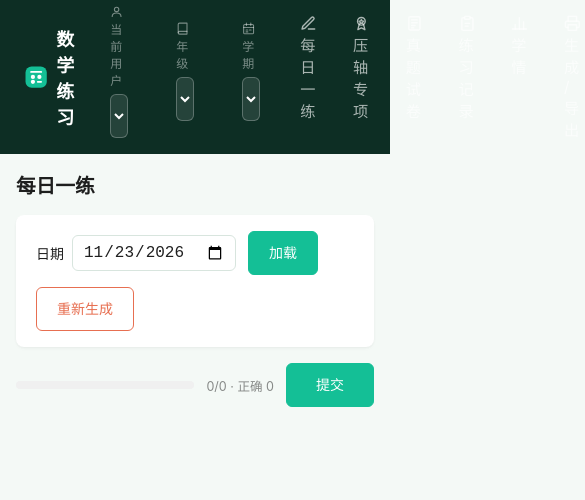
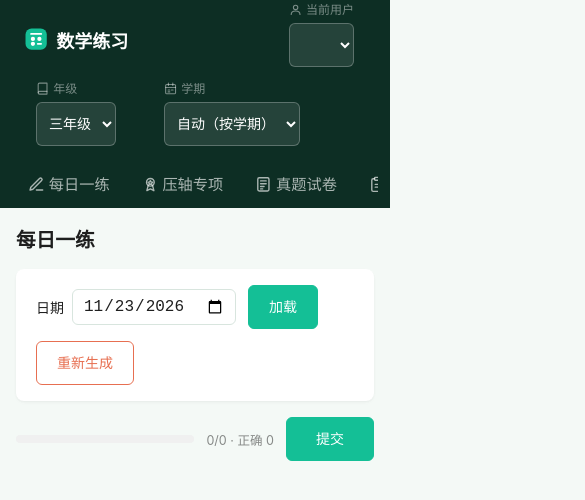
Before and after one commit to yejian-abe/mathpractice, a plain HTML site: page static/index.html in a window 390 px wide. Shown: the top 500 px of the page, 585 px wide, since content can reach past the window. Drawn offline with Linux system fonts and the light colour scheme; no server answers.

Commit message:
修复安卓竖屏顶栏 title 截断、页签无法滑动
- ≤1024px 顶栏改两行：logo 独占一行不再被截断
- 页签行 overflow-x:auto 横向滑动（触控滚动，隐藏滚动条）
- 页签不压缩不折行（flex:0 0 auto + nowrap），溢出靠滑动

```diff
--- a/static/css/style.css
+++ b/static/css/style.css
@@ -448,15 +448,29 @@ select:focus, input:focus {
     position: static;
     width: 100%;
     flex-direction: row;
+    flex-wrap: wrap;       /* 手机竖屏放不下单行：logo 独占一行，页签另起一行 */
     align-items: center;
     padding: 0 12px;
   }
 
-  .logo { padding: 12px 12px; font-size: 18px; }
+  .logo { padding: 12px 12px; font-size: 18px; flex: 1 1 auto; }
 
-  .sidebar nav { display: flex; flex: 1; }
+  .sidebar nav {
+    display: flex;
+    flex: 1 1 100%;        /* 占满整行强制换行 */
+    overflow-x: auto;      /* 窄屏页签横向滑动 */
+    -webkit-overflow-scrolling: touch;
+    scrollbar-width: none; /* 隐藏滚动条（滑动即可，视觉更干净） */
+  }
 
-  .nav-item { padding: 14px 16px; border-radius: 6px; }
+  .sidebar nav::-webkit-scrollbar { display: none; }
+
+  .nav-item {
+    padding: 14px 16px;
+    border-radius: 6px;
+    flex: 0 0 auto;        /* 页签不压缩不换行，溢出靠滑动 */
+    white-space: nowrap;
+  }
 
   .sidebar-footer { display: none; }
 
```
Also changed, not shown: 1 other file.
